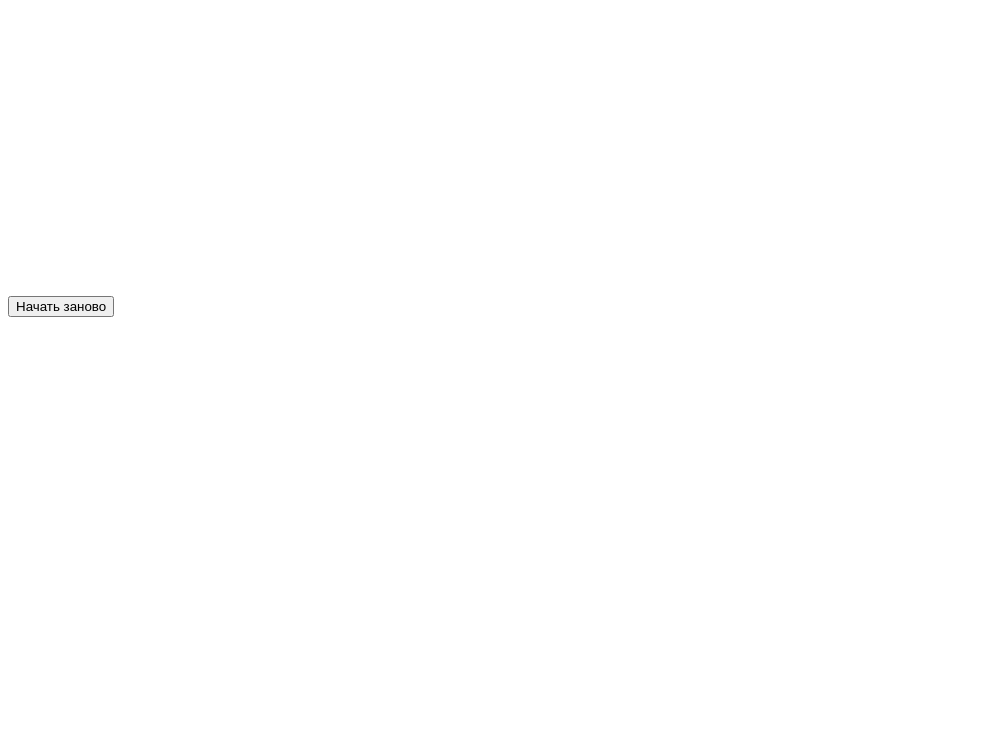
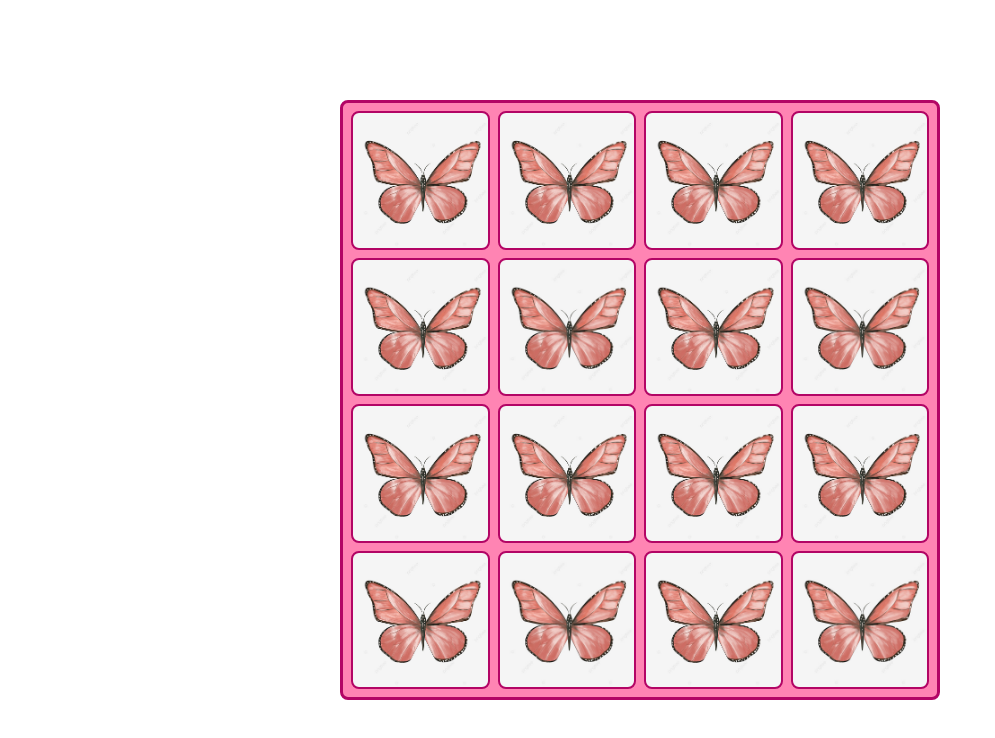
Before and after one commit to ArapovaVeronika/find-a-couple, a plain HTML site: page index.html in a window 1280 px wide. Shown: the whole page, without its empty margins (0-995 px from the left). Drawn offline with Linux system fonts and the light colour scheme; the site is published under a folder, as on GitHub Pages, so addresses that start at the root find nothing.

Commit message:
Add files via upload

```diff
--- a/index.html
+++ b/index.html
@@ -4,29 +4,29 @@
     <meta charset="UTF-8">
     <meta http-equiv="X-UA-Compatible" content="IE=edge">
     <meta name="viewport" content="width=device-width, initial-scale=1.0">
-    <link rel="stylesheet" href="/css/main.css">
+    <link rel="stylesheet" href="./css/main.css">
     <title>карточки</title>
 </head>
 <body>
     <div class="box">
-        <div class="box__item"><img src="/img/незабудка.png" alt=""></div>
-        <div class="box__item"><img src="/img/незабудка.png" alt=""></div>
-        <div class="box__item"><img src="/img/babochka.png" alt=""></div>
-        <div class="box__item"><img src="/img/babochka.png" alt=""></div>
-        <div class="box__item"><img src="/img/голубая бабочка.png" alt=""></div>
-        <div class="box__item"><img src="/img/голубая бабочка.png" alt=""></div>
-        <div class="box__item"><img src="/img/листики.png" alt=""></div>
-        <div class="box__item"><img src="/img/листики.png" alt=""></div>
-        <div class="box__item"><img src="/img/мак.png" alt=""></div>
-        <div class="box__item"><img src="/img/мак.png" alt=""></div>
-        <div class="box__item"><img src="/img/орнжевая бабочка.png" alt=""></div>
-        <div class="box__item"><img src="/img/орнжевая бабочка.png" alt=""></div>
-        <div class="box__item"><img src="/img/роза.png" alt=""></div>
-        <div class="box__item"><img src="/img/роза.png" alt=""></div>
-        <div class="box__item"><img src="/img/цветок1.png" alt=""></div>
-        <div class="box__item"><img src="/img/цветок1.png" alt=""></div>
+        <div class="box__item"><img src="./img/незабудка.png" alt=""></div>
+        <div class="box__item"><img src="./img/незабудка.png" alt=""></div>
+        <div class="box__item"><img src="./img/babochka.png" alt=""></div>
+        <div class="box__item"><img src="./img/babochka.png" alt=""></div>
+        <div class="box__item"><img src="./img/голубая бабочка.png" alt=""></div>
+        <div class="box__item"><img src="./img/голубая бабочка.png" alt=""></div>
+        <div class="box__item"><img src="./img/листики.png" alt=""></div>
+        <div class="box__item"><img src="./img/листики.png" alt=""></div>
+        <div class="box__item"><img src="./img/мак.png" alt=""></div>
+        <div class="box__item"><img src="./img/мак.png" alt=""></div>
+        <div class="box__item"><img src="./img/орнжевая бабочка.png" alt=""></div>
+        <div class="box__item"><img src="./img/орнжевая бабочка.png" alt=""></div>
+        <div class="box__item"><img src="./img/роза.png" alt=""></div>
+        <div class="box__item"><img src="./img/роза.png" alt=""></div>
+        <div class="box__item"><img src="./img/цветок1.png" alt=""></div>
+        <div class="box__item"><img src="./img/цветок1.png" alt=""></div>
     </div>
     <button class="again">Начать заново</button>
-    <script src="/js/script.js"></script>
+    <script src="./js/script.js"></script>
 </body>
 </html>
```
